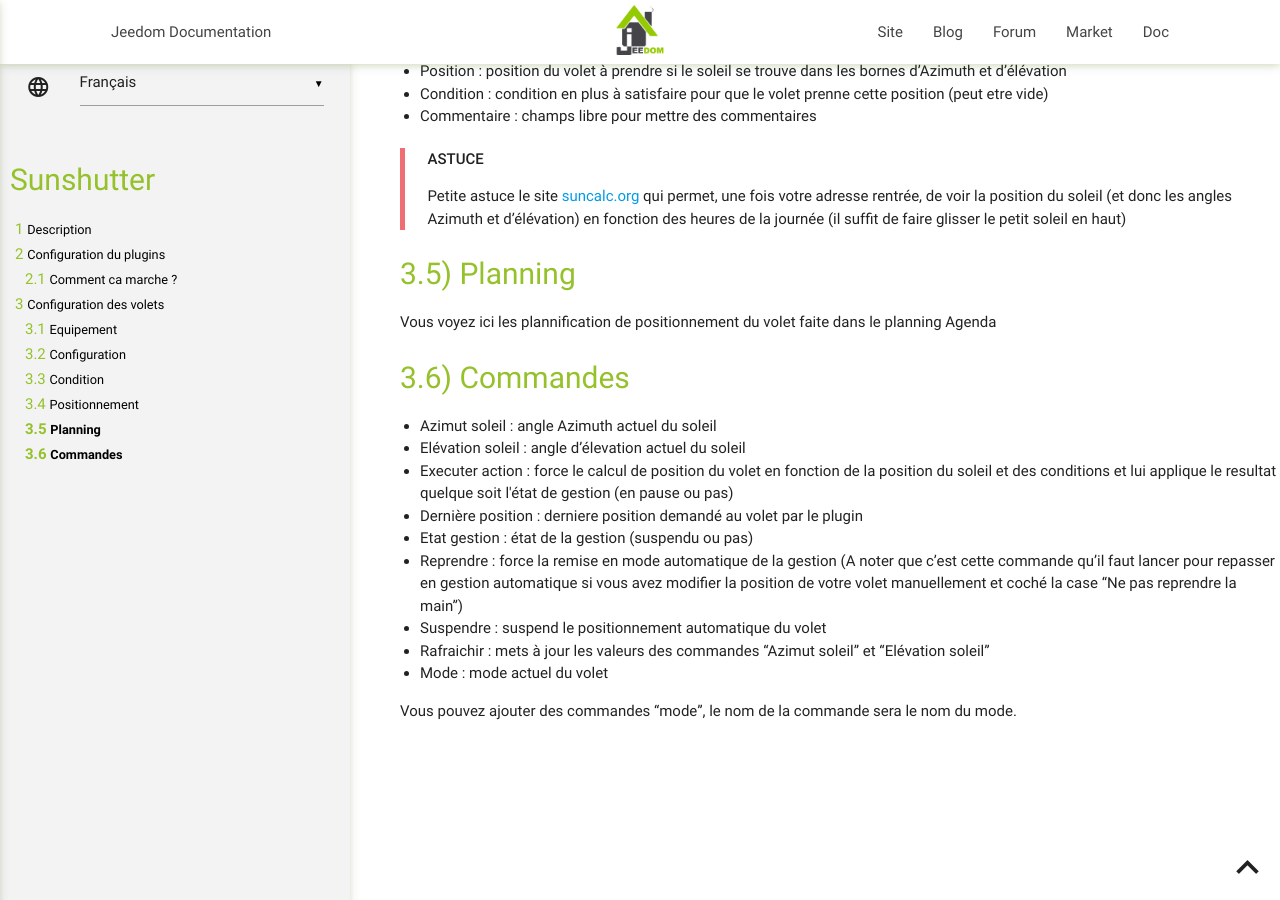
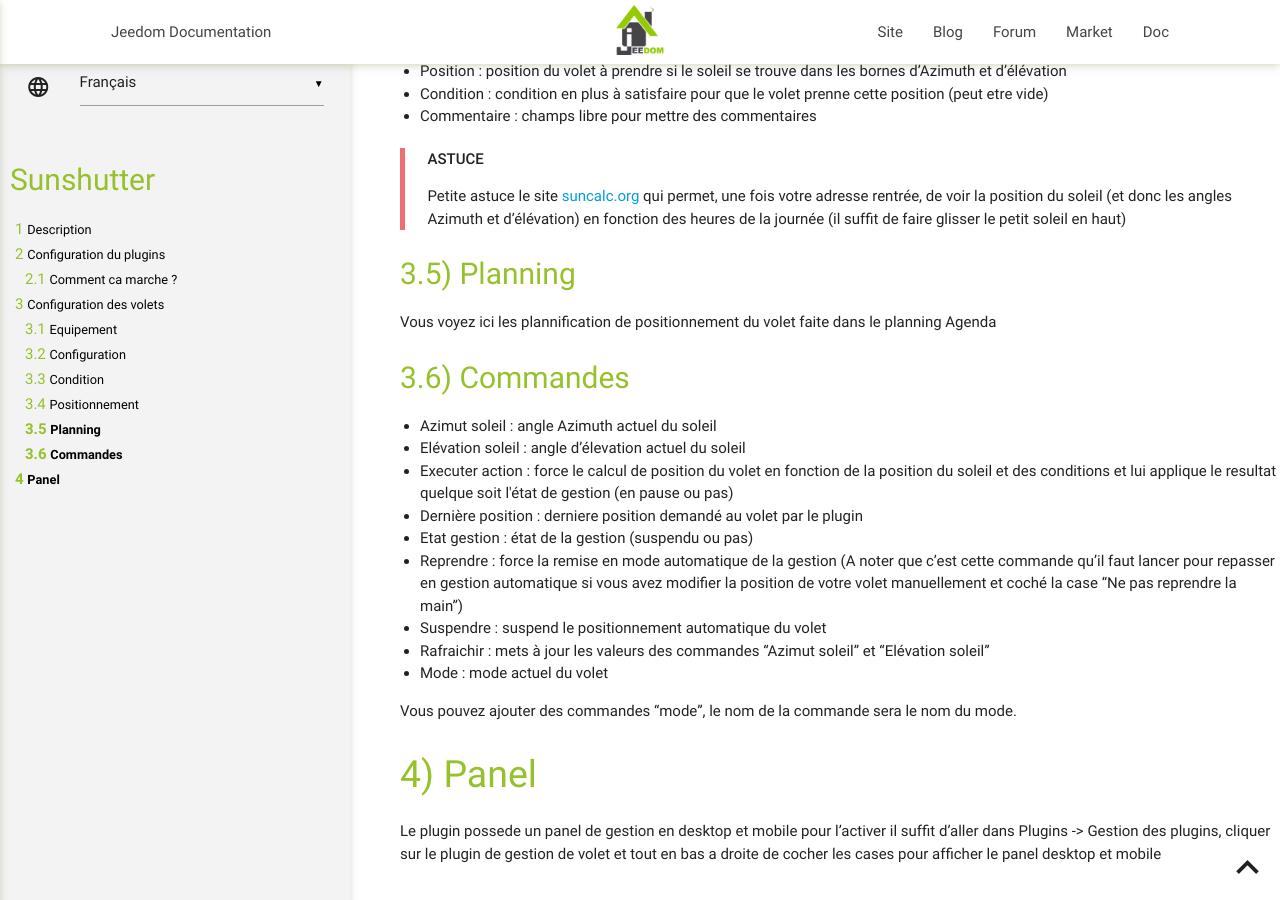
Before and after one commit to jeedom/plugin-sunshutter, a Jekyll site: the page built from docs/fr_FR/index.md, in a window 1280 px wide and 900 px high, scrolled down 1788 px. Built offline with Jekyll 4.4.1, drawn with Linux system fonts in a browser that asks for light colours; our own code applies the rules of GitHub Pages for plain Markdown files.

Commit message:
update doc

```diff
--- a/docs/fr_FR/index.md
+++ b/docs/fr_FR/index.md
@@ -89,3 +89,7 @@ Vous voyez ici les plannification de positionnement du volet faite dans le plann
 - Mode : mode actuel du volet
 
 Vous pouvez ajouter des commandes "mode", le nom de la commande sera le nom du mode.
+
+# Panel
+
+Le plugin possede un panel de gestion en desktop et mobile pour l'activer il suffit d'aller dans Plugins -> Gestion des plugins, cliquer sur le plugin de gestion de volet et tout en bas a droite de cocher les cases pour afficher le panel desktop et mobile
```
